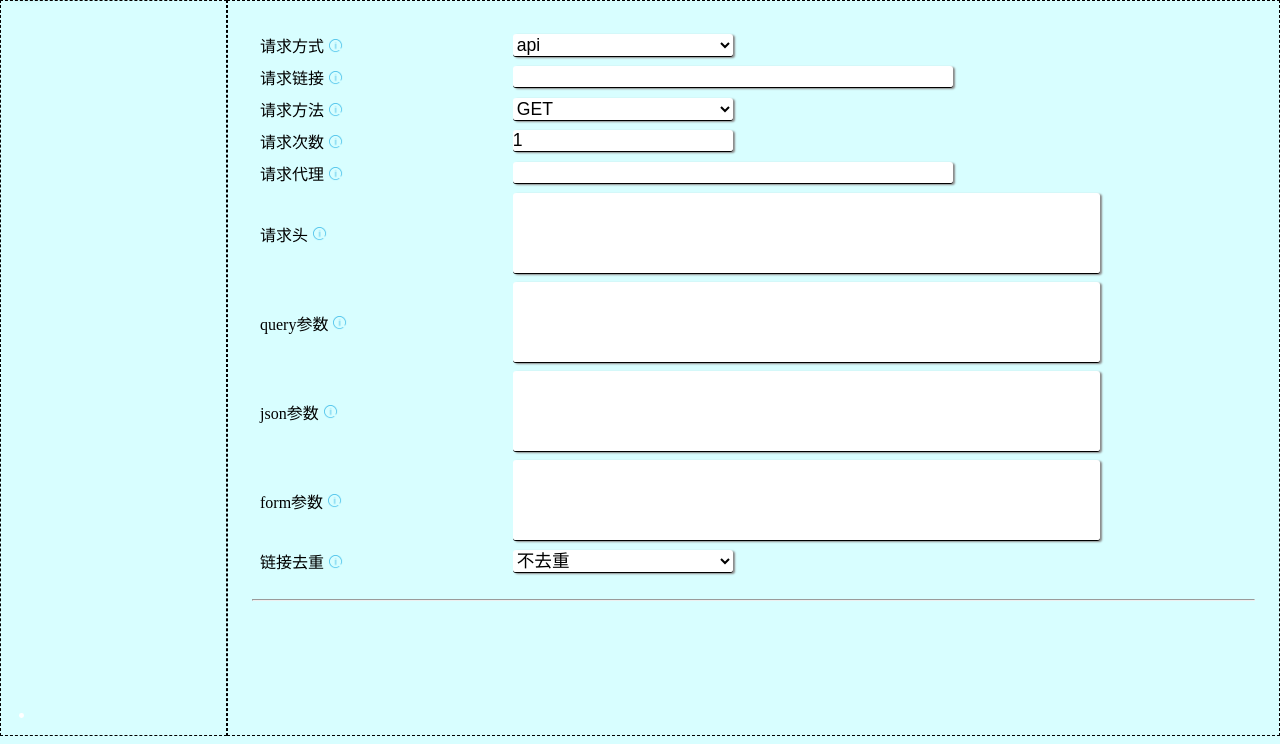
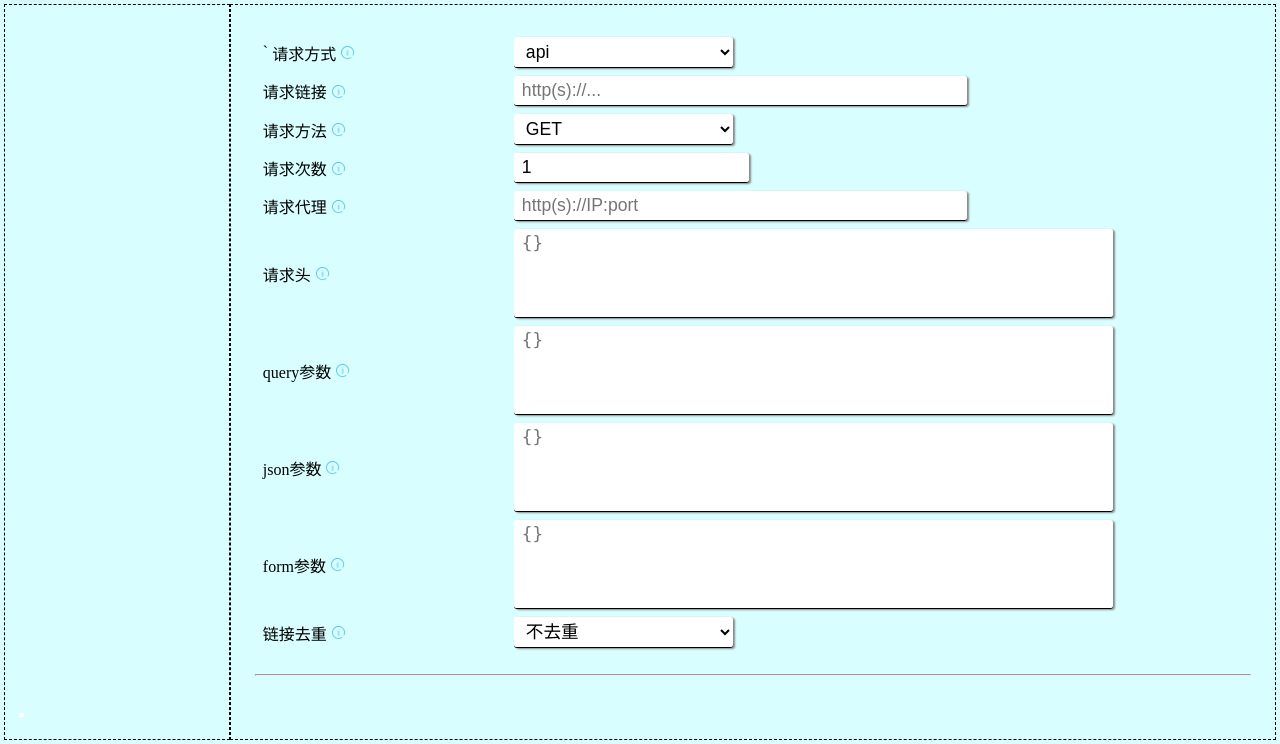
Before and after one commit to ling-yuan/generate-config-with-web, a Flask app: page / in a window 1280 px wide. Shown: the part 56-800 px from the top of the page. Run offline with Flask 3, Linux system fonts and the light colour scheme.

Commit message:
update: update request page

```diff
--- a/src/static/css/index.css
+++ b/src/static/css/index.css
@@ -52,6 +52,7 @@ body {
 .container {
     height: 92vh;
     display: flex;
+    margin: 0.5vh;
 }
 
 ::-webkit-scrollbar {
--- a/src/static/css/request.css
+++ b/src/static/css/request.css
@@ -56,6 +56,7 @@
     /* 不允许更改大小 */
     resize: none;
     width: 80%;
+    padding: 0.5vh 1vh;
 }
 
 .request-select {
@@ -65,14 +66,17 @@
     cursor: pointer;
     /* 宽度 */
     width: 30%;
+    padding: 0.5vh 1vh;
 }
 
 .request-input {
     width: 60%;
+    padding: 0.5vh 1vh;
 }
 
 .request-input-number {
     width: 30%;
+    padding: 0.5vh 1vh;
 }
 
 .request-input-number:focus {
--- a/src/templates/request.html
+++ b/src/templates/request.html
@@ -3,7 +3,7 @@
 
 <table class="request-table">
     <tr>
-        <td class="request-title">
+        <td class="request-title">`
             <span title="type">请求方式</span>
             <!-- 信息按钮，悬停显示提示信息 -->
             <img class="request-icon" src="{{ url_for('static', filename='pic/info.png') }}"
@@ -11,7 +11,7 @@
         </td>
         <td class="request-content">
             <!-- 下拉菜单 -->
-            <select class="input-data request-select" id="type" aria-label="type">
+            <select class="input-data request-select" id="request-type" aria-label="type">
                 <option value="api">api</option>
                 <option value="browser">browser</option>
             </select>
@@ -24,7 +24,8 @@
                 title="填写对应阶段的链接，可以使用可变参数进行填充&#10;此设置会被上个阶段中的next_url字段覆盖" />
         </td>
         <td class="request-content">
-            <input class="input-data request-input" id="url" type="text" aria-label="url" />
+            <input class="input-data request-input" id="request-url" type="text" aria-label="url"
+                placeholder="http(s)://..." />
         </td>
     </tr>
     <tr>
@@ -34,7 +35,7 @@
                 title="GET: 获取数据&#10;POST: 提交数据" />
         </td>
         <td class="request-content">
-            <select class="input-data request-select" id="method" aria-label="method">
+            <select class="input-data request-select" id="request-method" aria-label="method">
                 <option value="GET">GET</option>
                 <option value="POST">POST</option>
             </select>
@@ -48,8 +49,8 @@
                 title="填写对应阶段的请求次数，此设置会影响该阶段链接和携带数据中的可变参数&#10;此设置会被上个阶段中的next_iteration_times字段覆盖" />
         </td>
         <td class="request-content">
-            <input class="input-data request-input request-input-number" id="iteration_times" type="number" min="1"
-                value="1" aria-label="iteration_times" />
+            <input class="input-data request-input request-input-number" id="request-iteration_times" type="number"
+                min="1" value="1" aria-label="iteration_times" />
         </td>
     </tr>
     <tr>
@@ -59,7 +60,8 @@
                 title="填写对应阶段的请求代理，此设置会影响api方式获取响应" />
         </td>
         <td class="request-content">
-            <input class="input-data request-input" id="proxy" type="text" aria-label="proxy" />
+            <input class="input-data request-input" id="request-proxy" type="text" aria-label="proxy"
+                placeholder="http(s)://IP:port" />
         </td>
     </tr>
     <tr>
@@ -68,8 +70,8 @@
             <img class="request-icon" src="{{ url_for('static', filename='pic/info.png') }}" title="对应阶段的请求头" />
         </td>
         <td class="request-content">
-            <textarea class="input-data request-textarea" id="headers" rows="4" cols="50"
-                aria-label="headers"></textarea>
+            <textarea class="input-data request-textarea" id="request-headers" rows="4" cols="50" aria-label="headers"
+                placeholder="{}"></textarea>
         </td>
     </tr>
     <tr>
@@ -79,8 +81,8 @@
                 title="对应阶段的query参数，请输入json格式" />
         </td>
         <td class="request-content">
-            <textarea class="input-data request-textarea" id="query_params" rows="4" cols="50"
-                aria-label="query_params"></textarea>
+            <textarea class="input-data request-textarea" id="request-query_params" rows="4" cols="50"
+                aria-label="query_params" placeholder="{}"></textarea>
         </td>
     </tr>
     <tr>
@@ -90,8 +92,8 @@
                 title="对应阶段的json参数，请输入json格式" />
         </td>
         <td class="request-content">
-            <textarea class="input-data request-textarea" id="json_params" rows="4" cols="50"
-                aria-label="json_params"></textarea>
+            <textarea class="input-data request-textarea" id="request-json_params" rows="4" cols="50"
+                aria-label="json_params" placeholder="{}"></textarea>
         </td>
     </tr>
     <tr>
@@ -101,8 +103,8 @@
                 title="对应阶段的form参数，请输入json格式" />
         </td>
         <td class="request-content">
-            <textarea class="input-data request-textarea" id="form_params" rows="4" cols="50"
-                aria-label="form_params"></textarea>
+            <textarea class="input-data request-textarea" id="request-form_params" rows="4" cols="50"
+                aria-label="form_params" placeholder="{}"></textarea>
         </td>
     </tr>
     <tr>
@@ -111,7 +113,7 @@
             <img class="request-icon" src="{{ url_for('static', filename='pic/info.png') }}" title="请求链接是否去重" />
         </td>
         <td class="request-content">
-            <select class="input-data request-select" id="dont_filter" aria-label="dont_filter">
+            <select class="input-data request-select" id="request-dont_filter" aria-label="dont_filter">
                 <option value="True">不去重</option>
                 <option value="False">去重</option>
             </select>
```
